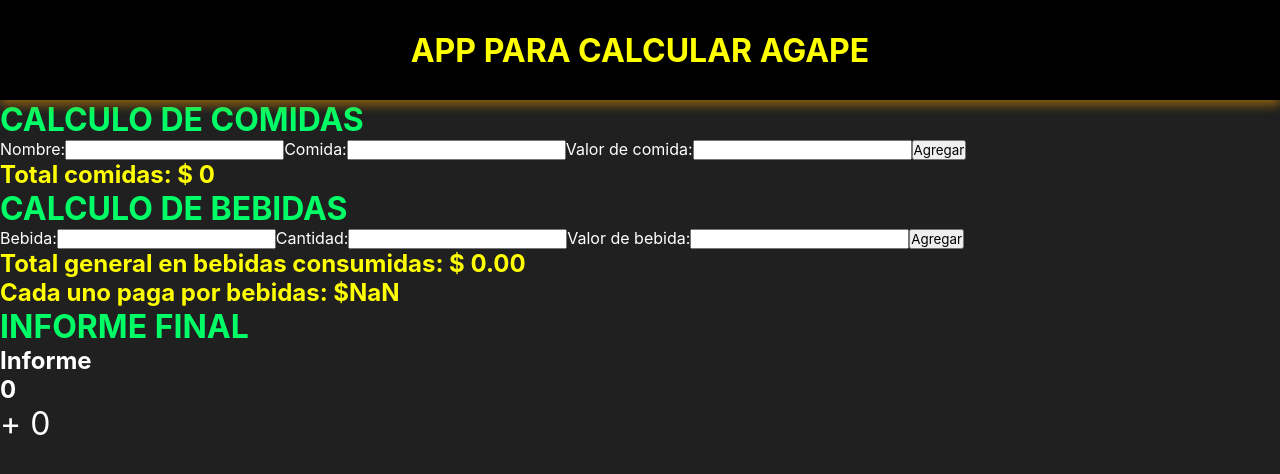
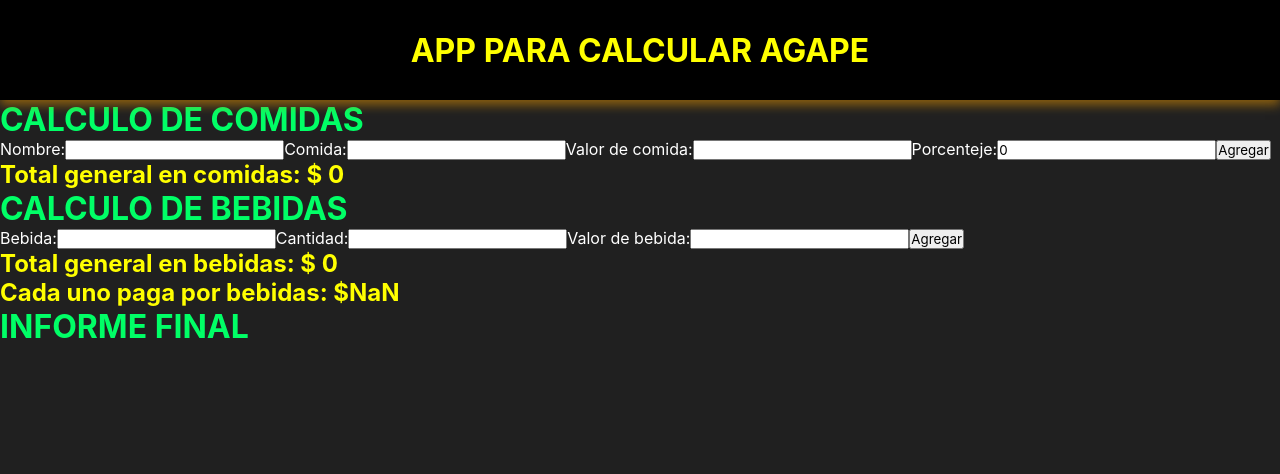
Before and after one commit to elifred2022/agapeapp, a React (Create React App) app: page / in a window 1280 px wide. Shown: the top 474 px of the page. Built offline with nearby package versions, Linux system fonts and the light colour scheme.

Commit message:
logica casi lista, falta estilos

```diff
--- a/src/App.js
+++ b/src/App.js
@@ -8,7 +8,6 @@ import FormBebida from "./components/calcularbebida/FormBebida";
 import ListaBebidas from "./components/calcularbebida/ListaBebidas";
 import TotalBebidas from "./components/calcularbebida/TotalBebidas";
 import InformeFinal from "./components/InformeFinal";
-//import Calculos from "./components/Calculos";
 
 const App = () => {
   // Intentar obtener los elementos almacenados en localStorage al inicio
@@ -17,13 +16,11 @@ const App = () => {
     JSON.parse(localStorage.getItem("bebidasState")) || []; // recupera array o elementos de localstorage de la bebeidas
   const storedIndice = JSON.parse(localStorage.getItem("indice")) || [];
   const storedCu = JSON.parse(localStorage.getItem("cu")) || [];
-  //const storedInformes = JSON.parse(localStorage.getItem("informes")) || [];
 
   const [elementos, setElementos] = useState(storedElementos); // estado de comidas
   const [bebidasState, setBebidasState] = useState(storedBebidasState); // estado de bebidas
   const [indice, setIndice] = useState(storedIndice);
   const [cu, setCu] = useState(storedCu);
-  //const [informes, setInformes] = useState(storedInformes);
 
   useEffect(() => {
     // Almacena los elementos d comida en localStorage cada vez que cambien
@@ -45,13 +42,6 @@ const App = () => {
     localStorage.setItem("cu", JSON.stringify(cu));
   }, [cu]);
 
-  /*
- useEffect(() => {
-    // Almacena los elementos de bebida en localStorage cada vez que cambien
-    localStorage.setItem("informes", JSON.stringify(informes));
-  }, [informes]);
-  */
-
   const agregarElemento = (nuevoElemento) => {
     setElementos([...elementos, nuevoElemento]);
   };
@@ -67,12 +57,6 @@ const App = () => {
   const arregloCu = (nuevoCu) => {
     setCu([...cu, nuevoCu]);
   };
-
-  /*
-  const arregloInformes = (nuevoInforme) => {
-    setInformes([...informes, nuevoInforme]);
-  };
-  */
 
   const eliminarElemento = (index) => {
     const nuevosElementos = [...elementos];
@@ -91,10 +75,7 @@ const App = () => {
       <Header />
       <div>
         <h1 className="verde">CALCULO DE COMIDAS</h1>
-        <Formulario
-          agregarElemento={agregarElemento}
-          /*  arregloInformes={arregloInformes} */
-        />
+        <Formulario agregarElemento={agregarElemento} />
         <ListaElementos
           agregarElemento={agregarElemento}
           elementos={elementos}
@@ -109,7 +90,6 @@ const App = () => {
           agregarBebida={agregarBebida}
           elementos={elementos}
           bebidasState={bebidasState}
-          /*arregloInformes={arregloInformes}*/
         />
         <ListaBebidas
           bebidasState={bebidasState}
@@ -121,9 +101,7 @@ const App = () => {
           elementos={elementos}
           indice={indice}
           arregloCu={arregloCu}
-
-          /*informes={informes}*/
-          /*arregloInformes={arregloInformes}*/
+          cu={cu}
         />
       </div>
       <div></div>
@@ -133,7 +111,6 @@ const App = () => {
           elementos={elementos}
           bebidasState={bebidasState}
           cu={cu}
-          /*informes={informes}*/
         />
       </div>
     </>
@@ -141,11 +118,3 @@ const App = () => {
 };
 
 export default App;
-
-/*
-  <InformeFinal
-          informes={informes}
-          elementos={elementos}
-          bebidasState={bebidasState}
-        />
-        /> */
--- a/src/components/InformeFinal.jsx
+++ b/src/components/InformeFinal.jsx
@@ -1,111 +1,23 @@
-// src/components/ListaElementos.js
-import React, { useEffect, useState } from 'react';
-import ListaElementos from './calcularcomida/ListaElementos';
+import React from 'react';
 
+const InformeFinal = ({ elementos, cu }) => {
 
-
-
-const InformeFinal = ({ informes, elementos, bebidasState, cu}) => {
-  const [totalBebidasCu2, setTotalBebidaCu2] = useState(0);
-
-  useEffect(() => {
-
-    const bebidaCuNum = cu.reduce( (acc, elem) => acc = parseInt(elem.totalBebidasCu), 0 );
-    // Ejecutar alguna lógica cuando los elementos cambian
-    //console.log('Elementos actualizados:', informes);
-    setTotalBebidaCu2(bebidaCuNum);
-
-  }, [cu]);
-
+  const totalBebidasCu = cu.reduce((acc, elem) => acc = parseInt(elem.totalBebidasCu), 0);
 
 
   return (
-    <>
-    <h2>Informe</h2>
+    <div>
 
       <ul>
         {elementos.map((elem, index) => (
           <li key={index}>
-          { `${elem.nombre}.- ${elem.valorComida} +  ` }
+            {`${index + 1}.- ${elem.nombre}-> ${elem.valorComidaConPorcentaje} + ${totalBebidasCu} = ${parseInt(elem.valorComidaConPorcentaje) + parseInt(totalBebidasCu)}`}
           </li>
-
-      ))}
-
-      <h2>{totalBebidasCu2} </h2>
-
-      {cu.map((cu) => (
-        <li key={cu}>
-          { ` + ${cu.totalBebidasCu} ` }
-        </li>
-
         ))}
       </ul>
 
-
-
-    </>
-
-
+    </div>
   );
 };
 
 export default InformeFinal;
-
-
-/*
-
- <ul>
-      {informes.map((elem, index) => (
-        <li key={index}>
-        {`${index + 1}. - ${elem.nombre} - ${elem.valorComida} + ${elem.totalBebidasCu}  `}
-
-        </li>
-      ))}
-    </ul>
-
-// src/components/ListaElementos.js
-import React, { useEffect } from 'react';
-
-
-const InformeFinal = ({ elementos, bebidasState }) => {
-
-
-  useEffect(() => {
-
-    // Ejecutar alguna lógica cuando los elementos cambian
-    console.log('Elementos actualizados:', elementos);
-    console.log('Elementos actualizados:', bebidasState);
-  }, [elementos, bebidasState]);
-
-
-
-  return (
-    <ul>
-      {elementos.map((elem, index, calculos) => (
-        <li key={index}>
-        {`${index + 1}. - ${elem.nombre} - ${elem.comida} - $ ${elem.valorComida} - ${elem.valorUnitBebida}`}
-
-        </li>
-      ))}
-
-    </ul>
-  );
-};
-
-export default InformeFinal;
-
-
-<ul>
-      {informes.map((elem, index, calculos) => (
-        <li key={index}>
-        {`${index + 1}. - ${elem.nombre} - `}
-
-        </li>
-      ))}
-
-    </ul>
-
-    </ul>
-
-
-*/
--- a/src/components/calcularbebida/FormBebida.jsx
+++ b/src/components/calcularbebida/FormBebida.jsx
@@ -1,15 +1,11 @@
 // src/components/Formulario.js
 import React, { useState } from 'react';
-import TotalBebidas from './TotalBebidas';
 
 const FormBebida = ({ agregarBebida, bebidasState, elementos, arregloInformes  }) => {
   const [bebida, setBebida] = useState('');
   const [cantidadBebida, setCantidadBebida] = useState('');
   const [valorUnitBebida, setValorUnitBebida] = useState('');
   const [totalBebida, setTotalBebida] = useState('');
-  //const [totalBebidaCu, setTotalBebidaCu] = useState('');
-
-
 
   const handleSubmit = (e) => {
 
--- a/src/components/calcularbebida/ListaBebidas.jsx
+++ b/src/components/calcularbebida/ListaBebidas.jsx
@@ -1,4 +1,3 @@
-
 import React, { useEffect } from 'react';
 
 const ListaBebidas = ({ bebidasState, eliminarBebida }) => {
@@ -11,7 +10,7 @@ const ListaBebidas = ({ bebidasState, eliminarBebida }) => {
     <ul>
       {bebidasState.map((elem, index) => (
         <li key={index}>
-           {`${elem.bebida} - ${elem.cantidadBebida} - ${elem.valorUnitBebida} - ${elem.totalBebida} `}
+           {`${elem.bebida} -> ${elem.cantidadBebida} * ${elem.valorUnitBebida} = ${elem.totalBebida} `}
 
 
           <button onClick={() => eliminarBebida(index)}>Eliminar</button>
@@ -22,6 +21,3 @@ const ListaBebidas = ({ bebidasState, eliminarBebida }) => {
 };
 
 export default ListaBebidas;
-
-
-//{(elem.cantidadBebida * elem.valorBebida).toFixed(2)}
--- a/src/components/calcularbebida/TotalBebidas.jsx
+++ b/src/components/calcularbebida/TotalBebidas.jsx
@@ -1,50 +1,36 @@
-// src/components/Total.js
 import React from 'react';
 import { useState, useEffect } from 'react';
 
 
-const TotalBebidas = ({ bebidasState, indice, arregloCu, /*arregloInformes*/ }) => {
+const TotalBebidas = ({ bebidasState, indice, arregloCu, elementos }) => {
  const [totalBebidasTodas, setTotalBebidasTodas] = useState(0);
  const [totalBebidasCu, setTotalBebidaCu] = useState(0);
 
  useEffect(() => {
+
   // Ejecutar alguna lógica cuando los elementos cambian
   const totalBebidas = bebidasState.reduce((acc, elem) => acc + parseInt(elem.totalBebida), 0);
   const totalAsistentes = indice.reduce( (acc, elem) => acc = parseInt(elem.totalIndex), 0 ); // quitando el + y dejando el = el contador de totalindex empieza en 1
   const totalBebidasCu1 = totalBebidas / totalAsistentes;
-  //console.log('Elementos actualizados:', bebidasState);
-  setTotalBebidasTodas(totalBebidas.toFixed(2));
-  setTotalBebidaCu(totalBebidasCu1.toFixed(2)); // tofiexed coloca decimales
 
-  arregloCu({totalBebidasCu}); // funcion de App.js para almacenar estos datos en el estado del informe final
-}, [bebidasState]);
+  setTotalBebidasTodas(totalBebidas);
+  setTotalBebidaCu(totalBebidasCu1); // tolocalstring para unidades de miles
+
+  if (totalBebidasCu) { // para que solo se ejecute el useefect cuando totalbebidacu tenga datos
+    arregloCu({totalBebidasCu});// funcion de App.js para almacenar estos datos en el estado cu
+  }
+
+
+}, [bebidasState, totalBebidasCu, indice]); // aca actualiza si se incluyen otros comensales despues de a rato
 
 
      return (
 
        <>
-       <h2 className='yellow' >Total general en bebidas consumidas: $ {totalBebidasTodas}</h2>
+       <h2 className='yellow' >Total general en bebidas: $ {totalBebidasTodas}</h2>
        <h2 className='yellow' >Cada uno paga por bebidas: ${totalBebidasCu}</h2>
        </>
         );
 };
 
 export default TotalBebidas;
-
-
-
-
-/*
-
-            <h2 className='yellow' >Total bebidas: $ {totalBebidas}</h2>
-            <h2 className='yellow'  >Total bebidas por asistente: $ {totalBebidasCu}</h2>
-
- const handleOnChange = (e) => {
- // e.preventDefault();
-  arregloInformes({totalBebidaCu});
-
-
-  setTotalBebidaCu(totalBebidasCu);
-  };
-
-  */
--- a/src/components/calcularcomida/Formulario.jsx
+++ b/src/components/calcularcomida/Formulario.jsx
@@ -1,39 +1,32 @@
 
-import React, { useState, useEffect } from 'react';
+import React, { useState } from 'react';
 
-const Formulario = ({ agregarElemento, /*arregloInformes*/ }) => {
+const Formulario = ({ agregarElemento }) => {
   const [nombre, setNombre] = useState('');
   const [comida, setComida] = useState('');
   const [valorComida, setValorComida] = useState('');
-  //const [count, setCount] = useState(0);
-
-
- /*
-
-  // Obtén el valor de count desde el almacenamiento local
-  useEffect(() => {
-    const savedCount = localStorage.getItem('count');
-    if (savedCount) {
-      setCount(parseInt(savedCount));
-    }
-  }, []);
-
-  useEffect(() => {
-    // Almacena los elementos d comida en localStorage cada vez que cambien
-    localStorage.setItem("count", JSON.stringify(count));
-  }, [count]); */
+  const [porcentaje, setPorcentaje] = useState(0);
+  const [calcPorcentaje, setCalcPorcentaje] = useState(0);
+  const [valorcomidaConPorcentaje, setValorComidaConPorcentaje] = useState(0);
 
 
   const handleSubmit = (e) => {
     e.preventDefault();
-    agregarElemento({ nombre, comida, valorComida, /*newCount*/ });
+    agregarElemento({
+      nombre,
+      comida,
+      valorComida,
+      porcentaje,
+      calcPorcentaje: valorComida * porcentaje / 100,
+      valorComidaConPorcentaje: parseInt(valorComida * porcentaje / 100) + parseInt(valorComida),
+       });
     setNombre('');
     setComida('');
     setValorComida('');
     setNombre('');
-    //setCount(prevCounter => prevCounter + 1);
-    //arregloInformes({ nombre, valorComida, /*count*/ });
-   //const newCount = `${count + 1}`; // TOTAL ASISTENTES, esto para irle dando un numero e ir incrmentando cada elemento q se va agregando
+    setPorcentaje(0);
+    setCalcPorcentaje(calcPorcentaje);
+    setValorComidaConPorcentaje(valorcomidaConPorcentaje);
 
   };
 
@@ -51,6 +44,10 @@ const Formulario = ({ agregarElemento, /*arregloInformes*/ }) => {
         Valor de comida:
         <input type="number" value={valorComida} onChange={(e) => setValorComida(e.target.value)} />
       </label>
+      <label>
+        Porcenteje:
+        <input type="number" value={porcentaje} onChange={(e) => setPorcentaje(e.target.value)} />
+      </label>
       <button type="submit">Agregar</button>
     </form>
   );
--- a/src/components/calcularcomida/Total.jsx
+++ b/src/components/calcularcomida/Total.jsx
@@ -1,10 +1,9 @@
-// src/components/Total.js
 import React from 'react';
 
 const TotalComidas = ({ elementos }) => {
   const totalComidas = elementos.reduce((acc, elem) => acc + parseInt(elem.valorComida), 0);
 
-  return <h2 className='yellow' >Total comidas: $ {totalComidas}</h2>;
+  return <h2 className='yellow' >Total general en comidas: $ {totalComidas}</h2>;
 };
 
 export default TotalComidas;
```
Also changed, not shown: src/components/Calculos.jsx (deleted, +0 -32 lines), src/components/calcularcomida/ListaElementos.jsx (+2 -7 lines). Lines whose indentation alone changed are shown as unchanged.
